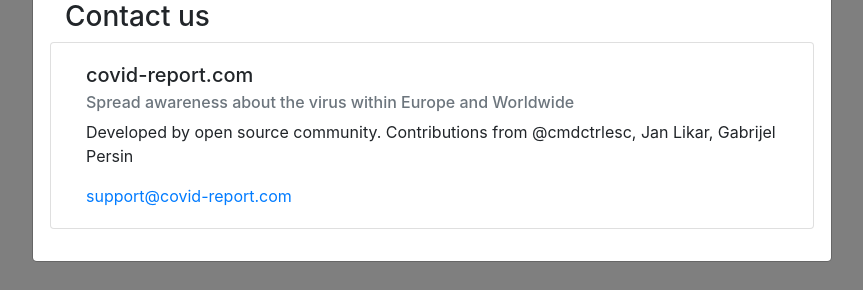
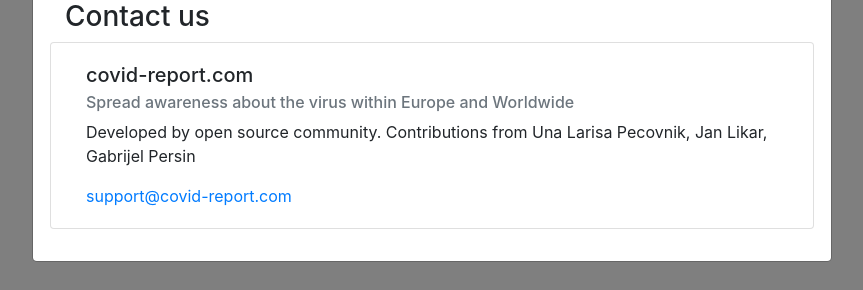
Before and after one commit to JanLikar/covid, a Python web app: template back/templates/index.jinja2 in a window 1280 px wide, after a click on "use_my_location_tooltip". Shown: the part 621-911 px from the top of the page, without its empty margins (208-1071 px from the left). Run offline with Jinja, Linux system fonts and the light colour scheme; the template is opened without the code that fills it, so the values that code supplies are empty; some libraries are stand-ins or nearby versions.

Commit message:
Add real name to about

```diff
--- a/back/templates/index.jinja2
+++ b/back/templates/index.jinja2
@@ -186,7 +186,7 @@
                     <div class="card-body">
                       <h5 class="card-title">covid-report.com</h5>
                       <h6 class="card-subtitle mb-2 text-muted">Spread awareness about the virus within Europe and Worldwide</h6>
-                      <p class="card-text">Developed by open source community. Contributions from @cmdctrlesc, Jan Likar, Gabrijel Persin</p>
+                      <p class="card-text">Developed by open source community. Contributions from Una Larisa Pecovnik, Jan Likar, Gabrijel Persin</p>
                       <a href="mailto:support@covid-report.com" class="card-link">support@covid-report.com</a>
 
                     </div>
```
